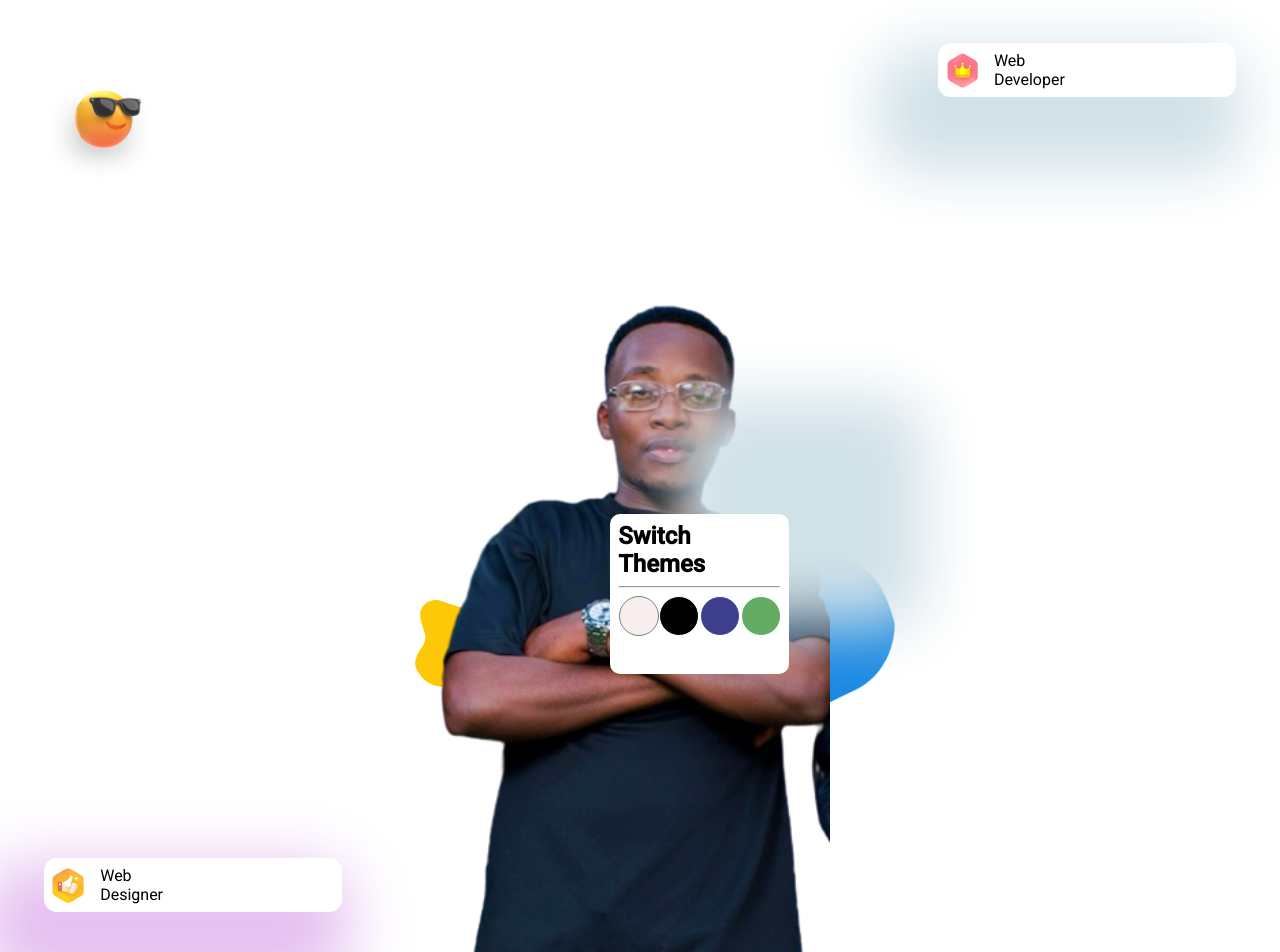
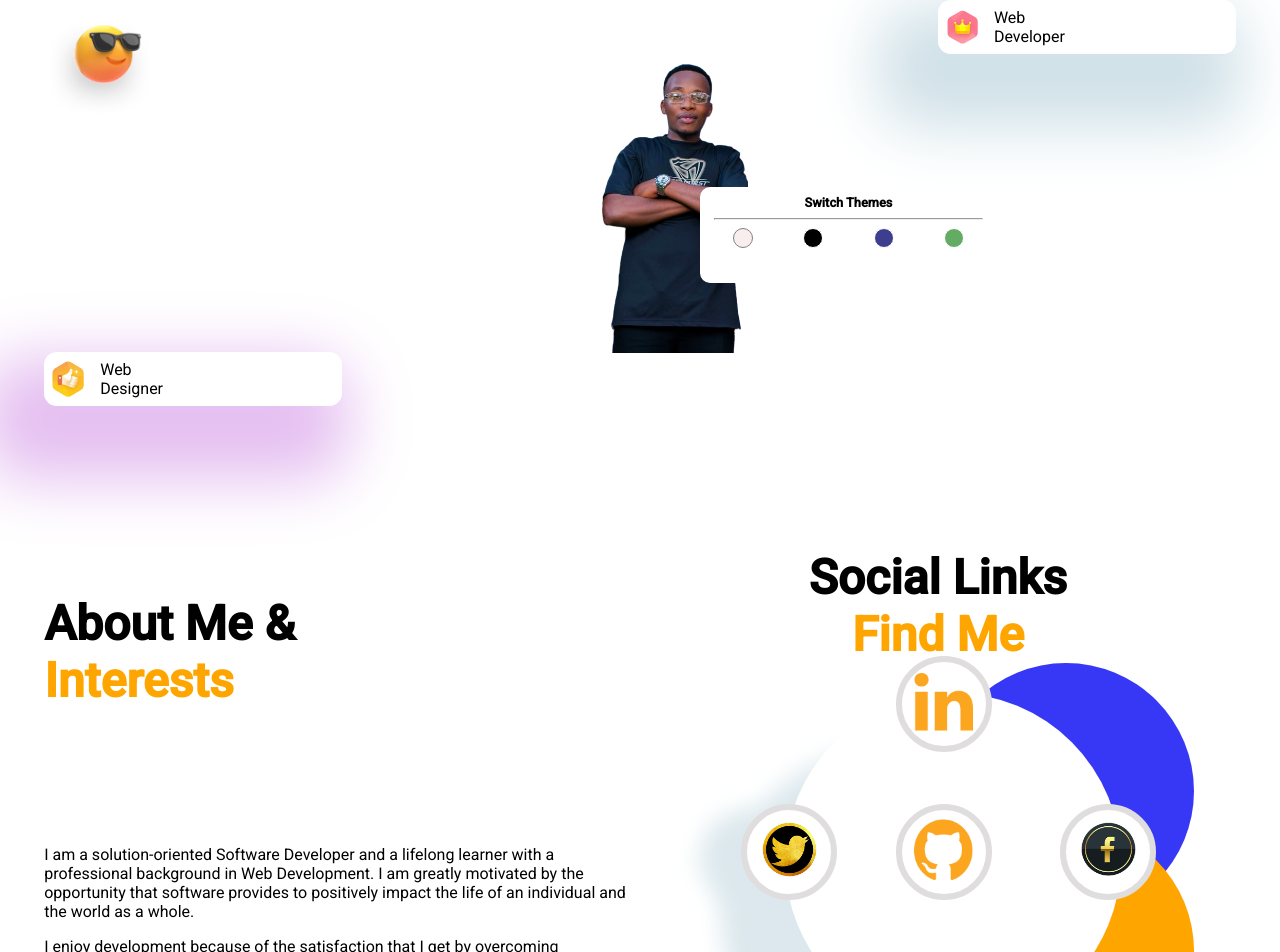
Before and after one commit to Manasseh-Kinyua/manassehs-portfolio, an Angular app: page / in a window 1280 px wide. Shown: the part 831-1783 px from the top of the page. Built offline with nearby package versions, Linux system fonts and the light colour scheme.

Commit message:
social links

```diff
--- a/src/app/app.component.html
+++ b/src/app/app.component.html
@@ -38,8 +38,8 @@
       </div>
 
       <div class="intro-btns">
-        <a class="button" href="#">Download CV</a>
-        <a class="button" href="#">Digital CV</a>
+        <a class="button" href="../assets/docs/Manasseh Resume.pdf" target="_blank">Download CV</a>
+        <a class="button" href="https://manasseh-kinyua.github.io/manasseh-digital-resume/" target="_blank">Digital CV</a>
       </div>
     </div>
 
@@ -126,19 +126,19 @@
 
       <div class="social-circle">
         <div class="git-hub">
-          <a href="#"><img src="../assets/images/github.png" alt="github"></a>
+          <a href="https://github.com/Manasseh-Kinyua" target="_blank"><img src="../assets/images/github.png" alt="github"></a>
         </div>
         <div class="linkedin">
-          <a href="#"><img src="../assets/images/linkedin.png" alt="github"></a>
+          <a href="https://www.linkedin.com/in/nassehkinyua/" target="_blank"><img src="../assets/images/linkedin.png" alt="linkedin"></a>
         </div>
         <div class="instagram">
-          <a href="#"><img src="../assets/images/instagram.png" alt="github"></a>
+          <a href="https://www.instagram.com/nassehkinyua/" target="_blank"><img src="../assets/images/instagram.png" alt="github"></a>
         </div>
         <div class="facebook">
-          <a href="#"><img src="../assets/images/facebook-removebg-preview.png" alt="github"></a>
+          <a href="https://web.facebook.com/manasseh.kinyyiu" target="_blank"><img src="../assets/images/facebook-removebg-preview.png" alt="github"></a>
         </div>
         <div class="twitter">
-          <a href="#"><img src="../assets/images/twitter-removebg-preview.png" alt="github"></a>
+          <a href="https://twitter.com/Dev__Nasseh" target="_blank"><img src="../assets/images/twitter-removebg-preview.png" alt="github"></a>
         </div>
       </div>
     </div>
--- a/src/app/app.component.scss
+++ b/src/app/app.component.scss
@@ -150,7 +150,7 @@
                     z-index: 1;
                     img{
                         @media screen and (max-width: 1580px) {
-                            width: 80%;
+                            width: 30%;
                             margin-left: 13rem;
                             margin-top: 6rem;
                         }
@@ -172,16 +172,18 @@
                     .img2 {
                         margin-left: -20rem;
                         @media screen and (max-width: 1580px) {
-                            width: 80%;
+                            // width: 80%;
                             // margin-left: -10rem;
+                            display: none;
                         }
                     }
 
                     .img3 {
                         margin-left: -30rem;
                         @media screen and (max-width: 1580px) {
-                            width: 30%;
+                            // width: 30%;
                             // margin-left: 40rem;
+                            display: none;
                         }
                     }
                 }
@@ -207,6 +209,13 @@
                 -webkit-box-shadow: 101px -81px 63px 34px rgba(208,225,232,1);
                 -moz-box-shadow: 101px -81px 63px 34px rgba(208,225,232,1);
                 box-shadow: 101px -81px 63px 34px rgba(208,225,232,1);
+                @media screen and (max-width: 1580px) {
+                    width: 50%;
+                    height: 6rem;
+                    box-shadow: none;
+                    top: 40%;
+                    left: 60%;
+                }
 
                 .theme-header {
                     display: flex;
@@ -217,6 +226,9 @@
                         color: var(--mainText);
                         font-size: 1.5rem;
                         padding:.5rem ;
+                        @media screen and (max-width: 1580px) {
+                            font-size: .8rem;
+                        }
                     }
                 }
 
@@ -235,6 +247,7 @@
                     padding-top: 0rem;
                     padding-bottom: 10rem;
 
+
                     .light-option{
                         transition: 1s;
                         width: 40px;
@@ -242,6 +255,10 @@
                         background: rgb(249, 238, 238);
                         border-radius: 50%;
                         border: .1rem solid grey;
+                        @media screen and (max-width: 1580px) {
+                            width: 20px;
+                            height: 20px;
+                        }
                     }
                     .light-option:hover {
                         border: 1rem solid black;
@@ -255,6 +272,10 @@
                         background: black;
                         border-radius: 50%;
                         border: .1px solid white;
+                        @media screen and (max-width: 1580px) {
+                            width: 20px;
+                            height: 20px;
+                        }
                     }
                     .dark-option:hover {
                         border: 1rem solid white;
@@ -269,6 +290,10 @@
                         background: rgb(62, 62, 142);
                         border-radius: 50%;
                         border: .1px solid white;
+                        @media screen and (max-width: 1580px) {
+                            width: 20px;
+                            height: 20px;
+                        }
                     }
                     .blue-option:hover {
                         border: 1rem solid white;
@@ -282,6 +307,10 @@
                         background: rgb(100, 172, 100);
                         border-radius: 50%;
                         border: .1px solid white;
+                        @media screen and (max-width: 1580px) {
+                            width: 20px;
+                            height: 20px;
+                        }
                     }
                     .green-option:hover {
                         border: 1rem solid white;
```
Also changed, not shown: 1 other file (tests, documents, lock files or other folders).
